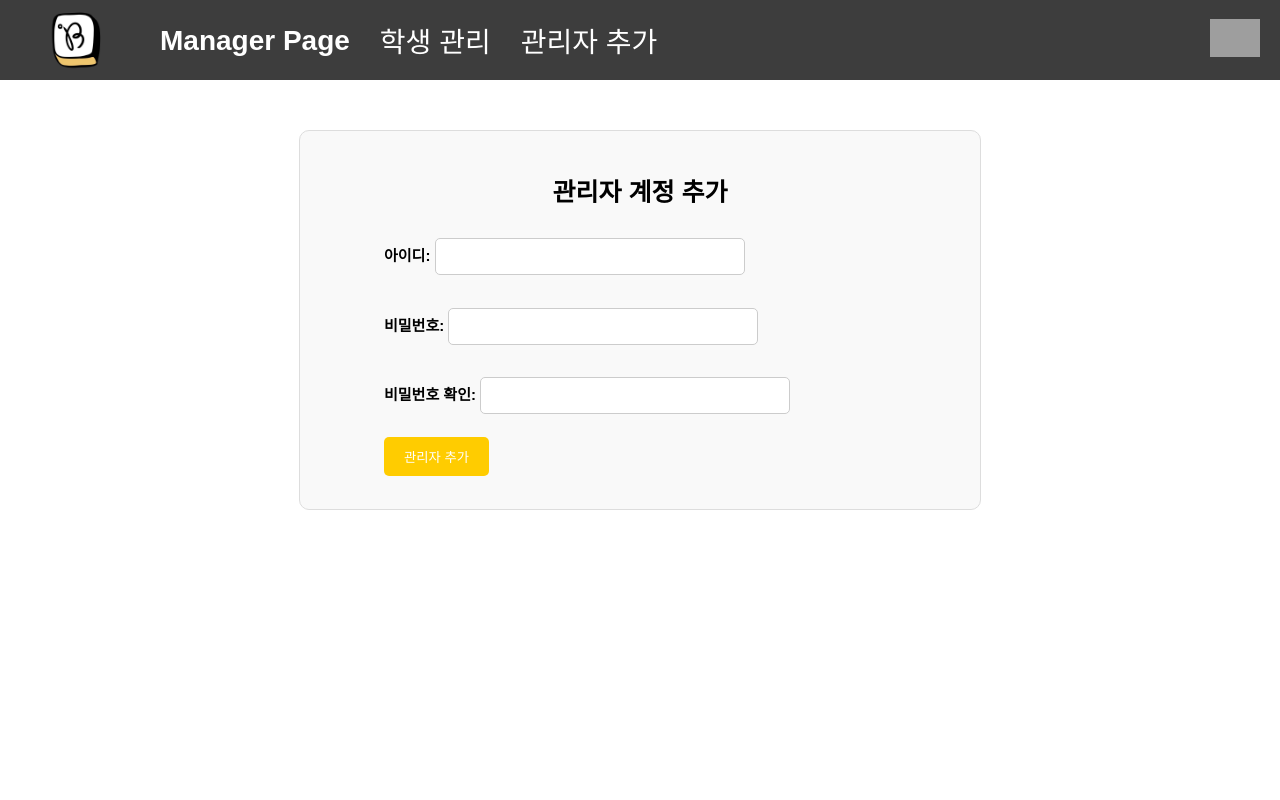
After one commit to mineseok1041/SangilGulbi, a Flask app: page /mgmt_add in a window 1280 px wide. The commit adds this page. Run offline with Flask 3, Linux system fonts and the light colour scheme; some web fonts are replaced; grey boxes are pictures that could not be loaded.

Commit message:
css 수정 및 관리자 추가 추가

```diff
--- a/app.py
+++ b/app.py
@@ -81,6 +81,11 @@ def manager_page():
 def manager_page_user():
     return render_template('manager_page_user.html')
 
+# 관리페이지 관리자 추가
+@app.route('/mgmt_add')
+def manager_page_add():
+    return render_template('manager_page_add.html')
+
 # 수상내역
 @app.route('/awards')
 def awards():
--- /dev/null
+++ b/static/css/manager_page_add.css
@@ -0,0 +1,133 @@
+@font-face {
+    font-family: 'S-CoreDream-3Light';
+    src: url('https://fastly.jsdelivr.net/gh/projectnoonnu/noonfonts_six@1.2/S-CoreDream-3Light.woff') format('woff');
+    font-weight: normal;
+    font-style: normal;
+}
+
+html, body {
+    height: 100%;
+    margin: 0;
+    padding: 0;
+    font-family: 'S-CoreDream-3Light', sans-serif;
+    background-color: #ffffff;
+    overflow-x: hidden; /* 가로 스크롤 제거 */
+    overflow-y: hidden; /* 세로 스크롤 활성화 */
+}
+
+/* 네비게이션 바 */
+.navbar {
+    display: flex;
+    align-items: center;
+    background-color: #3d3d3d;
+    padding: 10px 20px;
+    height: 60px;
+    min-width: 700px;
+}
+
+.nav_logo img {
+    width: 110px;
+    height: auto;
+}
+
+.nav_menu {
+    width: 100%;
+    display: flex;
+    align-items: center;
+}
+
+.nav_menu span {
+    color: white;
+    font-size: 30px;
+    font-weight: bold;
+}
+
+.nav_menu a {
+    color: white;
+    text-decoration: none;
+    font-size: 28px;
+    margin-left: 30px;
+}
+
+.nav_menu a:hover {
+    color: #ffcc00;
+}
+
+.nav_user {
+    margin-left: auto;
+}
+
+.nav_user img {
+    width: 50px;
+    height: auto;
+}
+
+/* 메인 콘텐츠 */
+.container {
+    width: 50%;
+    margin: 50px auto;
+    padding: 20px;
+    border: 1px solid #ddd;
+    border-radius: 10px;
+    background-color: #f9f9f9;
+}
+
+.container h2 {
+    font-size: 25px;
+    margin-bottom: 20px;
+    text-align: center;
+}
+
+.admin-id {
+    font-size: 15px;
+    font-weight: bold;
+    margin-bottom: 2%;
+    margin-left: 10%;
+}
+
+.admin-password {
+    font-size: 15px;
+    font-weight: bold;
+    margin-bottom: 2%;
+    margin-left: 10%;
+}
+
+.admin-password-check {
+    font-size: 15px;
+    font-weight: bold;
+    margin-bottom: 2%;
+    margin-left: 10%;
+}
+
+.admin-add {
+    font-size: 15px;
+    font-weight: bold;
+    margin-bottom: 2%;
+    margin-left: 10%;
+}
+input {
+    width: 50%;
+    padding: 10px;
+    margin: 10px 0;
+    border: 1px solid #ccc;
+    border-radius: 5px;
+}
+
+button {
+    font-family: 'S-CoreDream-3Light', sans-serif;
+    padding: 10px 20px;
+    background-color: #ffcc00;
+    color: white;
+    border: none;
+    border-radius: 5px;
+    cursor: pointer;
+}
+
+button:hover {
+    background-color: #ffaa00;
+}
+
+#resultMessage {
+    margin-top: 10px;
+    font-size: 16px;
+}
--- /dev/null
+++ b/static/js/manager_page_add.js
@@ -0,0 +1,36 @@
+document.addEventListener("DOMContentLoaded", function() {
+    document.getElementById("adminForm").addEventListener("submit", function(event) {
+        event.preventDefault();
+
+        const adminId = document.getElementById("adminId").value.trim();
+        const adminPassword = document.getElementById("adminPassword").value.trim();
+        const resultMessage = document.getElementById("resultMessage");
+
+        // 비밀번호 유효성 검사 정규식 (영문, 숫자, 특수문자 포함 8자 이상)
+        const passwordRegex = /^(?=.*[A-Za-z])(?=.*\d)(?=.*[!@#$%^&*])[A-Za-z\d!@#$%^&*]{8,}$/;
+
+        // 필수 입력값 확인
+        if (!adminId || !adminPassword) {
+            alert("아이디와 비밀번호를 입력해주세요.");
+            return;
+        }
+
+        // 비밀번호 유효성 검사
+        if (!passwordRegex.test(adminPassword)) {
+            alert("비밀번호는 영어, 숫자, 특수문자가 포함되어야 하며 최소 8자 이상이어야 합니다.");
+            return;
+        }
+
+        // 성공 메시지 표시
+        resultMessage.textContent = "관리자가 추가되었습니다!";
+        resultMessage.style.display = "block";
+
+        // 입력 폼 초기화
+        document.getElementById("adminForm").reset();
+
+        // 일정 시간 후 메시지 숨기기 (예: 3초 후)
+        setTimeout(() => {
+            resultMessage.style.display = "none";
+        }, 3000);
+    });
+});
--- /dev/null
+++ b/templates/manager_page_add.html
@@ -0,0 +1,57 @@
+<!DOCTYPE html>
+<html lang="ko">
+<head>
+    <meta charset="UTF-8">
+    <meta name="viewport" content="width=device-width, initial-scale=1.0">
+    <title>관리자 추가</title>
+    <link rel="stylesheet" href="{{ url_for('static', filename='css/manager_page_add.css') }}">
+</head>
+<body>
+    <!-- 네비게이션 바 -->
+    <nav class="navbar">
+        <div class="nav_logo">
+            <a href="/" class="link_main">
+                <img src="{{ url_for('static', filename='img/logo.png') }}" alt="Logo">
+            </a>
+        </div>
+        <div class="nav_menu">
+            <span class="title"><a href="/mgmt">Manager Page</a></span>
+            <a href="/mgmt_user" class="link_user">학생 관리</a>
+            <a href="/mgmt_add" class="link_add">관리자 추가</a>
+        </div>
+        <div class="nav_user">
+            <a href="#" class="click_mypage">
+                <img src="{{ url_for('static', filename='img/user_profile.png') }}" alt="UserProfile">
+            </a>
+        </div>
+    </nav>
+
+    <!-- 메인 콘텐츠 -->
+    <main class="container">
+        <h2>관리자 계정 추가</h2>
+        <div class="form-box">
+            <form id="adminForm" method="POST">
+                <div class="admin-id">
+                    <label for="adminId">아이디:</label>
+                    <input type="text" id="adminId" name="adminId" required>
+                </div>
+                <div class="admin-password">
+                    <label for="adminPassword">비밀번호:</label>
+                    <input type="password" id="adminPassword" name="adminPassword" required>
+                </div>
+                <div class="admin-password-check">
+                    <label for="adminPasswordCheck">비밀번호 확인:</label>
+                    <input type="password" id="adminPasswordCheck" name="adminPasswordCheck" required>
+                </div>
+                <div class="admin-add">
+                    <button type="submit">관리자 추가</button>
+                </div>
+            </form>
+        </div>
+    </main>
+
+    <p id="resultMessage" style="display: none; color: green; font-weight: bold;"></p>
+
+    <script src="{{ url_for('static', filename='js/manager_page_add.js') }}"></script>
+</body>
+</html>
```
Also changed, not shown: static/css/manager_page_main.css (+73 -27 lines), static/js/manager_page_main.js (added, +13 -0 lines), templates/manager_page_main.html (+10 -6 lines), templates/manager_page_user.html (+6 -8 lines).
